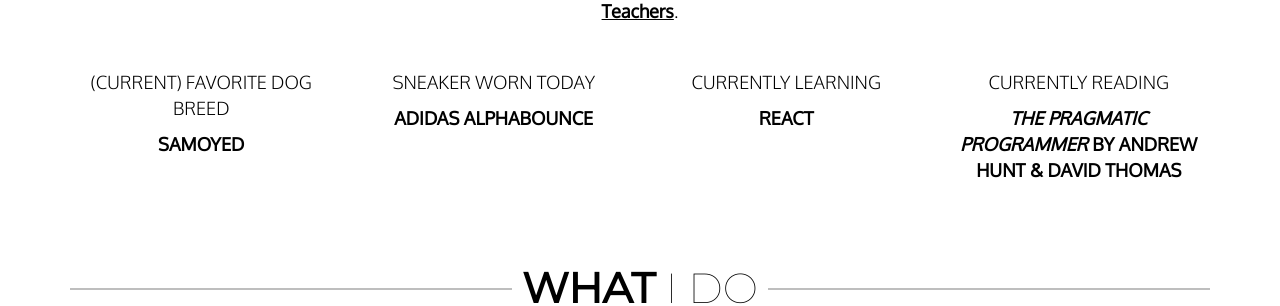
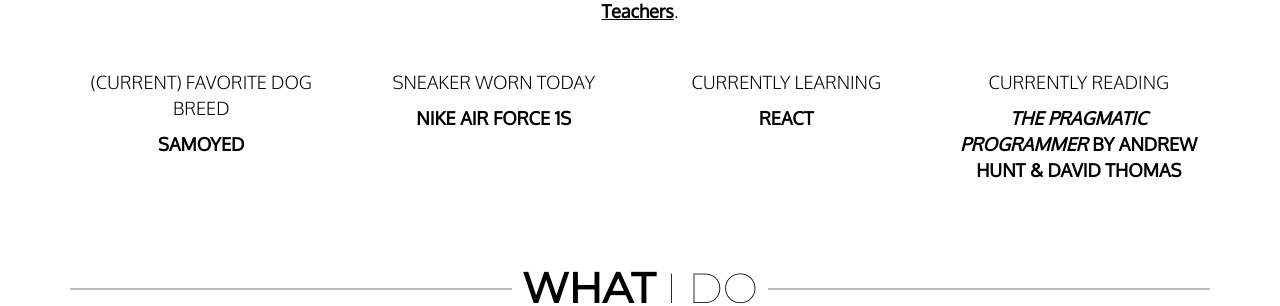
Before and after one commit to haanmiba/haanmiba.github.io, a Jekyll site: the page built from index.md, in a window 1280 px wide and 900 px high, scrolled down 1204 px. Shown: the part 154-460 px from the top of the window. Built offline with Jekyll 4.4.1, drawn with Linux system fonts in a browser that asks for light colours; nearby versions of some CDN libraries.

Commit message:
Updated sneaker

```diff
--- a/_data/about.yml
+++ b/_data/about.yml
@@ -8,7 +8,7 @@ currently:
   - action: "preparing for my summer software engineering internship at"
     subject: "Teachers Pay Teachers"
 dog: "Samoyed"
-sneaker: "Adidas AlphaBounce"
+sneaker: "Nike Air Force 1s"
 learning: "React"
 reading:
   book: "The Pragmatic Programmer"
```
